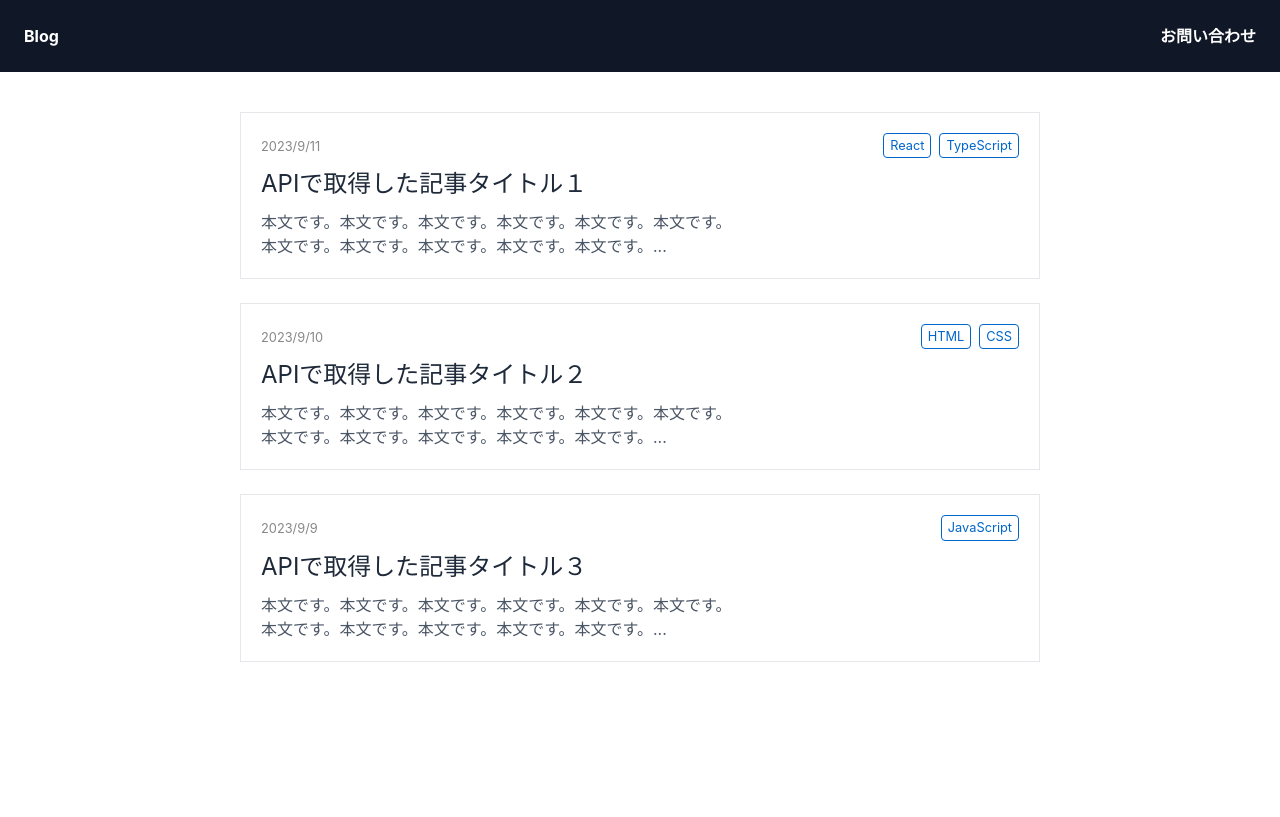
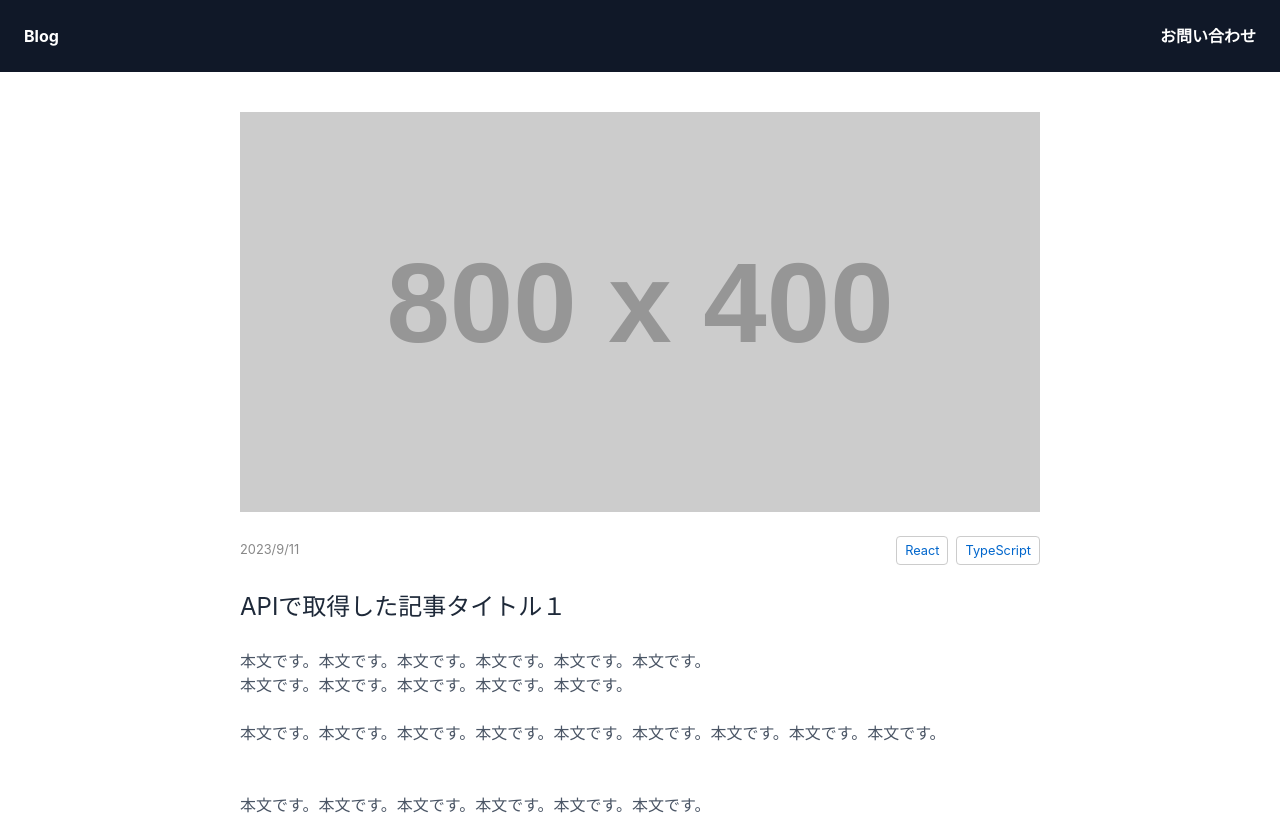
Before and after one commit to tzk-s/shiftb_chap06_test-app, a React (Vite) app: page /posts/1 in a window 1280 px wide. Built offline with nearby package versions, Linux system fonts and the light colour scheme.

Commit message:
課題2_記事詳細画面実装

```diff
--- a/package.json
+++ b/package.json
@@ -13,7 +13,8 @@
     "@tailwindcss/vite": "^4.1.18",
     "dompurify": "^3.3.1",
     "react": "^19.2.0",
-    "react-dom": "^19.2.0"
+    "react-dom": "^19.2.0",
+    "react-router-dom": "^7.11.0"
   },
   "devDependencies": {
     "@eslint/js": "^9.39.1",
--- a/src/App.jsx
+++ b/src/App.jsx
@@ -1,11 +1,8 @@
-import TopPage from "./pages/TopPage";
+import { RouterProvider } from "react-router-dom";
+import routesParams from "./routesParams";
 
 function App() {
-  return (
-    <>
-			<TopPage />
-    </>
-  );
+  return <RouterProvider router={routesParams} />;
 }
 
 export default App;
--- a/src/components/PostList.jsx
+++ b/src/components/PostList.jsx
@@ -1,30 +1,27 @@
-import { formatContent, formatDate } from '../utils/utils';
+import { Link } from 'react-router-dom';
+import { formatDate, sanitizeContent } from '../utils/utils';
 
-export default function PostsList({ posts }) {
+export default function PostList({ posts }) {
   return (
     <ul className="max-w-[800px] w-10/12 mx-auto mt-10 space-y-6">
       {posts.map(post => (
-        <li key={post.id} className="text-left text-black border border-gray-200 block p-5">
-          <div>
+        <li key={post.id} className="text-left border border-gray-200 p-5 hover:shadow-md transition duration-300">
+          <Link to={`/posts/${post.id}`}>
             <div className="flex justify-between items-start">
-              <div>
-                <time dateTime={post.createdAt} className="text-[0.8rem] text-[#888]">
-                  {formatDate(post.createdAt)}
-                </time>
-              </div>
+              <time className="text-[0.8rem] text-[#888]">{formatDate(post.createdAt)}</time>
               <div className="flex gap-2 flex-wrap justify-end">
                 {post.categories.map(category => (
-                  <span key={category} className="border border-[#06c] text-[#06c] rounded-sm px-1.5 py-0.5 text-[0.8rem]">
+                  <span key={category} className="border border-[#06c] text-[#06c] rounded-sm px-2 py-1 text-[0.8rem]">
                     {category}
                   </span>
                 ))}
               </div>
             </div>
             <h2 className="text-[1.5rem] mt-2 text-gray-800">
-              {`APIで取得した${post.title}`}
-            </h2>
-            <div className="text-[1rem] mt-2 text-gray-600 line-clamp-3" dangerouslySetInnerHTML={formatContent(post.content)}></div>
-          </div>
+							{`APIで取得した${post.title}`}
+						</h2>
+            <div className="text-[1rem] mt-2 text-gray-600 line-clamp-2" dangerouslySetInnerHTML={{ __html: sanitizeContent(post.content) }} />
+          </Link>
         </li>
       ))}
     </ul>
--- a/src/components/layout/Header.jsx
+++ b/src/components/layout/Header.jsx
@@ -1,9 +1,16 @@
+import { Link, useLocation } from 'react-router-dom';
+
 export default function Header() {
+  const location = useLocation();
+  const isTopPage = location.pathname === "/";
+  const LogoTag = isTopPage ? 'h1' : 'div';
   return (
     <header>
       <div className="flex justify-between bg-gray-900 text-white p-6 font-bold">
-        <h1><a href="#">Blog</a></h1>
-        <a href="#">お問い合わせ</a>
+        <LogoTag>
+          <Link to="/">Blog</Link>
+        </LogoTag>
+        <Link to="/contact">お問い合わせ</Link>
       </div>
     </header>
   );
--- /dev/null
+++ b/src/components/layout/Layout.jsx
@@ -0,0 +1,13 @@
+import { Outlet } from "react-router-dom";
+import Header from "./Header";
+
+export default function Layout() {
+  return (
+    <>
+      <Header />
+      <div>
+        <Outlet />
+      </div>
+    </>
+  );
+}
--- /dev/null
+++ b/src/pages/PostDetailPage.jsx
@@ -0,0 +1,33 @@
+import { useParams } from "react-router-dom";
+import { formatDate, sanitizeContent } from "../utils/utils";
+
+export default function PostsPage({ posts }) {
+  const { id } = useParams();
+	const postId = parseInt(id);
+	const post = posts.find(post => post.id === postId);
+  return (
+		<section className="max-w-[800px] w-10/12 mx-auto mt-10 space-y-6">
+			<figure>
+				<img src={post.thumbnailUrl} alt="" />
+			</figure>
+			<div className="flex justify-between items-start">
+				<div>
+					<time dateTime={post.createdAt} className="text-[0.8rem] text-[#888]">
+						{formatDate(post.createdAt)}
+					</time>
+				</div>
+				<div className="flex gap-2 flex-wrap justify-end">
+					{post.categories.map(category => (
+						<span key={category} className="border border-[#ccc] text-[#06c] rounded-sm px-2 py-1 text-[0.8rem]">
+							{category}
+						</span>
+					))}
+				</div>
+			</div>
+			<h1 className="text-[1.5rem] mt-2 text-gray-800">
+				{`APIで取得した${post.title}`}
+			</h1>
+			<div className="text-[1rem] mt-2 text-gray-600" dangerouslySetInnerHTML={{ __html: sanitizeContent(post.content) }} />
+    </section>
+  );
+}
--- a/src/pages/TopPage.jsx
+++ b/src/pages/TopPage.jsx
@@ -1,12 +1,10 @@
-import Header from "../components/layout/Header";
-import PostList from "../components/PostList";
-import {posts} from "../data/post"
+import { posts } from "../data/post";
+import PostsList from "../components/PostList";
 
 export default function TopPage() {
   return (
     <>
-			<Header />
-      <PostList posts={posts} />
+      <PostsList posts={posts} />
     </>
   );
 }
--- /dev/null
+++ b/src/routesParams.jsx
@@ -0,0 +1,16 @@
+import { createBrowserRouter, createRoutesFromElements, Route } from "react-router-dom";
+import Layout from "./components/layout/Layout";
+import TopPage from "./pages/TopPage";
+import PostDetailPage from "./pages/PostDetailPage";
+import { posts } from "./data/post";
+
+const routesParams = createBrowserRouter(
+  createRoutesFromElements(
+    <Route element={<Layout />}>
+      <Route index element={<TopPage />} />
+      <Route path="/posts/:id" element={<PostDetailPage posts={posts} />} />
+    </Route>
+  )
+);
+
+export default routesParams;
--- a/src/utils/utils.js
+++ b/src/utils/utils.js
@@ -1,15 +1,12 @@
 import DOMPurify from 'dompurify';
 
-export const formatDate = (dateString) => {
+export const formatDate = dateString => {
   const date = new Date(dateString);
   if (isNaN(date)) return "日付不明";
   return `${date.getFullYear()}/${date.getMonth() + 1}/${date.getDate()}`;
 };
 
-export const formatContent = (content, maxLength = 65) => {
-  if (!content) return { __html: "" };
-  const truncatedText = content.length > maxLength
-    ? content.substring(0, maxLength) + "..."
-    : content;
-  return { __html: DOMPurify.sanitize(truncatedText) };
+export const sanitizeContent = content => {
+  if (!content) return "";
+  return DOMPurify.sanitize(content);
 };
```
Also changed, not shown: 1 other file (tests, documents, lock files or other folders).
